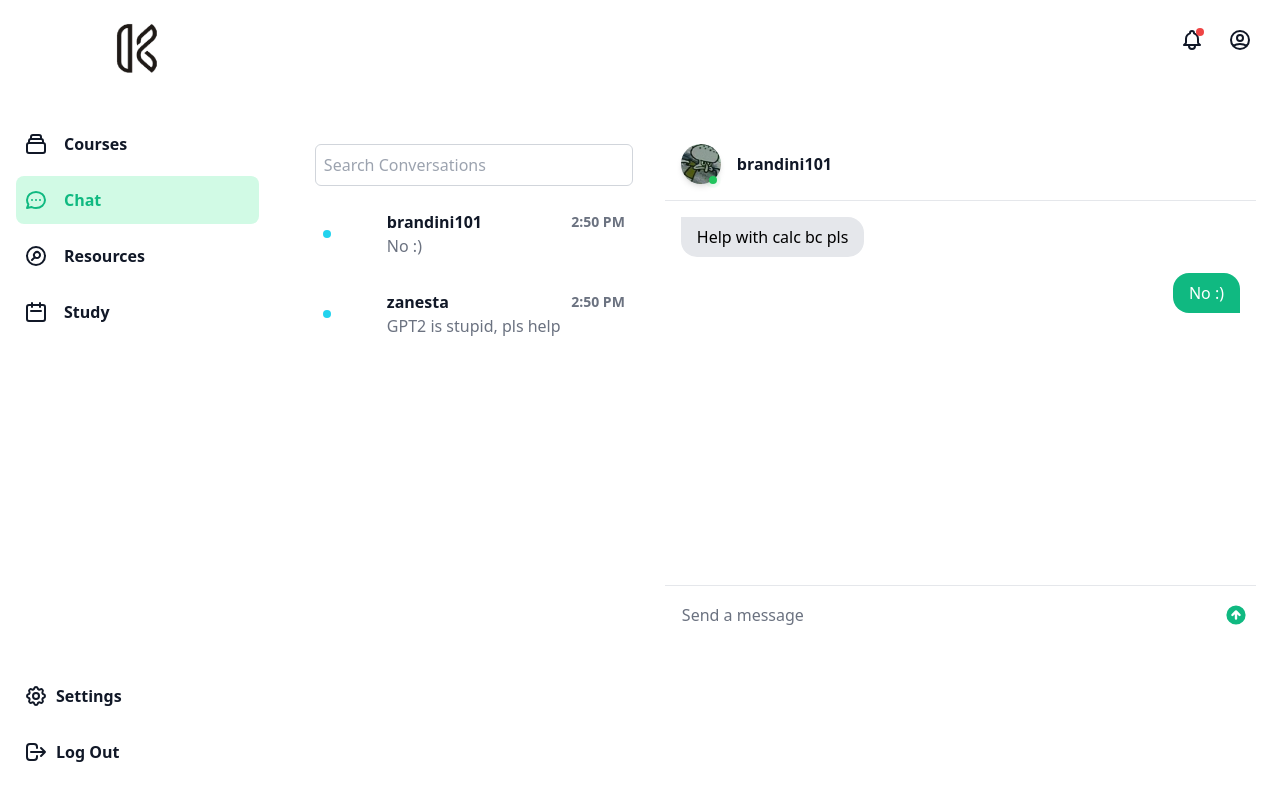
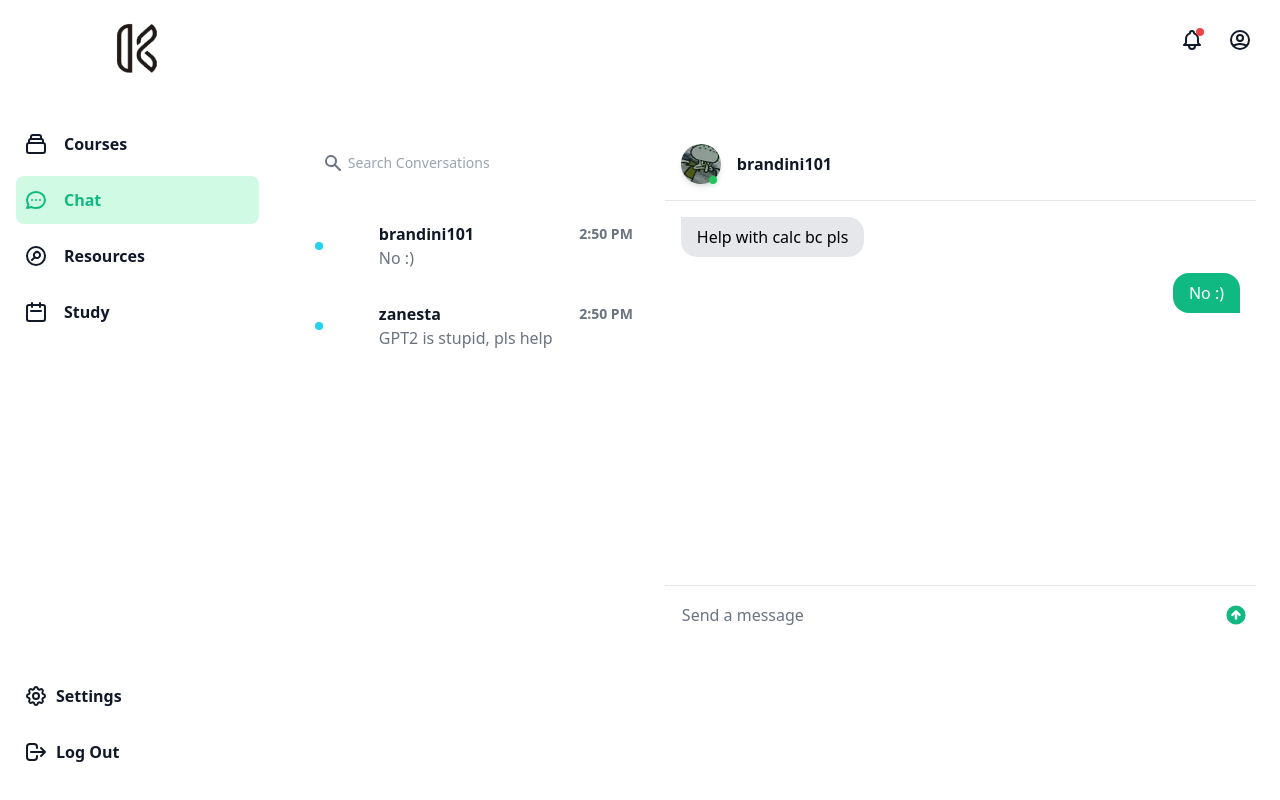
Before and after one commit to farbs03/kurricula-client, a React (Create React App) app: page /chat in a window 1280 px wide. Built offline with nearby package versions, Linux system fonts and the light colour scheme; a web font is replaced by a local one.

Commit message:
better styling, too lazy to fix ugly stuff

```diff
--- a/public/index.html
+++ b/public/index.html
@@ -2,14 +2,14 @@
 <html lang="en">
   <head>
     <meta charset="utf-8" />
-    <link rel="icon" href="%PUBLIC_URL%/favicon.ico" />
+    <link rel="icon" href="%PUBLIC_URL%/kurriculalogo.png" />
     <meta name="viewport" content="width=device-width, initial-scale=1" />
     <meta name="theme-color" content="#000000" />
     <meta
       name="description"
       content="The number one platform for students"
     />
-    <link rel="apple-touch-icon" href="%PUBLIC_URL%/logo192.png" />
+    <link rel="apple-touch-icon" href="%PUBLIC_URL%/kurriculalogo.png" />
     <!--
       manifest.json provides metadata used when your web app is installed on a
       user's mobile device or desktop. See https://developers.google.com/web/fundamentals/web-app-manifest/
--- a/src/components/Accordion.jsx
+++ b/src/components/Accordion.jsx
@@ -6,7 +6,7 @@ const Accordion = ({title, children}) => {
     <Disclosure>
       {({ open }) => (
         <>
-          <Disclosure.Button className="flex justify-between w-full my-1 px-4 py-2 text-sm font-medium text-left transition duration-200 ease-in text-gray-900 dark:text-gray-100 bg-gray-100 dark:bg-gray-700 rounded-lg hover:bg-gray-200 dark:hover:bg-gray-700 focus:outline-none focus-visible:ring focus-visible:ring-gray-500 focus-visible:ring-opacity-75">
+          <Disclosure.Button className="flex justify-between w-full my-1 px-4 py-2 text-sm font-medium text-left transition duration-200 ease-in text-gray-900 dark:text-gray-100 bg-gray-100 dark:bg-gray-800 rounded-lg hover:bg-gray-200 dark:hover:bg-gray-700 focus:outline-none focus-visible:ring focus-visible:ring-gray-500 focus-visible:ring-opacity-75">
             <span>{title}</span>
             <ChevronUpIcon
               className={`${
--- a/src/views/Chat/ChatInterface.jsx
+++ b/src/views/Chat/ChatInterface.jsx
@@ -52,7 +52,7 @@ const ChatInterface = ({friendName}) => {
     }
 
     return (
-        <div className='flex-grow bg-white dark:bg-gray-800'>
+        <div className='flex-grow bg-white dark:bg-gray-800 rounded-2xl'>
             <div className='p-4 border-b border-b-gray-200 dark:border-b-gray-700'>
 
                 <div className="flex items-center gap-4 w-fit mr-auto">
--- a/src/views/Chat/Conversations.jsx
+++ b/src/views/Chat/Conversations.jsx
@@ -1,6 +1,7 @@
 import React, { useState } from 'react'
 import {theme} from "../../theme"
 import { fakeUser } from '../../fakeUser'
+import {SearchIcon} from "@heroicons/react/solid"
 
 const Conversations = ({friendName, onChange}) => {
 
@@ -8,12 +9,41 @@ const Conversations = ({friendName, onChange}) => {
     let chats = user.chats
 
     return (
-        <div className='w-[350px] overflow-y-auto mx-auto p-4 bg-white dark:bg-gray-800 flex flex-col gap-4'>
-            <div className="flex justify-center">
-                <input type='text' className={theme.textfield} placeholder='Search Conversations' />
+        <div className='w-[350px] rounded-2xl overflow-y-auto mx-auto bg-white dark:bg-gray-800 flex flex-col gap-4 py-4'>
+            <div className='px-4'>
+                <label className="relative text-gray-500 dark:text-gray-400 block transition-duration-200 ease-in">
+                    <SearchIcon className='w-5 h-5 pointer-events-none absolute top-1/2 transform -translate-y-1/2 left-2' fill='currentColor' />
+                    <input
+                        type="text"
+                        className='
+                            rounded-md
+                            transition ease-in duration-200
+                            border-transparent
+                            flex-1
+                            appearance-none
+                            w-full
+                            block
+                            pr-2
+                            py-2
+                            pl-8
+                            bg-transparent
+                            placeholder-gray-400
+                            focus:outline-none
+                            focus:ring-0
+                            focus:border-transparent
+                            bg-gray-100 dark:bg-gray-700
+                            mb-4
+                            text-sm
+                            text-gray-900 dark:text-gray-100
+                        '
+                        placeholder='Search Conversations'
+                    />
+                </label>
             </div>
+
+
             {Object.keys(chats).map((person) => (
-                <div onClick={() => onChange(person)} className='p-2 hover:bg-gray-600 transition duration-200 ease-in cursor-pointer'>
+                <div onClick={() => onChange(person)} className='px-4 py-2 hover:bg-gray-200 dark:hover:bg-gray-700 transition duration-200 ease-in cursor-pointer'>
                     <div className="flex items-center gap-2">
                         <div className='flex gap-2 items-center'>
                             <div className="w-2 h-2">
--- a/src/views/Landing/Features.jsx
+++ b/src/views/Landing/Features.jsx
@@ -34,7 +34,7 @@ const Features = () => {
             <p className="font-bold text-3xl text-center mb-8">Features</p>
             <div className='grid md:grid-cols-2 justify-between w-fit mx-auto gap-12'>
                 {features.map((feature) => (
-                    <div className='max-w-lg flex flex-col gap-4 justify-center items-center w-full mx-auto p-4 rounded-xl drop-shadow-md transition duration-200 ease-in'>
+                    <div className='max-w-lg flex flex-col gap-4 justify-center items-center w-full mx-auto p-4 transition duration-200 ease-in'>
 
                         <div className='bg-gradient-to-r from-emerald-400 to-cyan-400 p-1 w-fit rounded-lg'>
                             <div className='w-12 h-12 mx-auto inline-flex justify-center items-center flex-shrink-0 bg-white dark:bg-gray-800 rounded-md'>
--- a/src/views/Study/AddEvent.jsx
+++ b/src/views/Study/AddEvent.jsx
@@ -56,7 +56,7 @@ const AddEvent = ({addEvent}) => {
                     {eventThemes && Object.values(eventThemes).map((eventTheme) => (
                         <button
                             onClick={() => setColor(eventTheme)}
-                            className={`rounded-full w-6 h-6 ${eventTheme} ${color === eventTheme ? "ring-2 dark:ring-gray-100" : ""} transition duration-200 ease-in`}
+                            className={`rounded-full w-6 h-6 ${eventTheme} ${color === eventTheme ? "ring-2 ring-gray-900 dark:ring-gray-100" : ""} transition duration-200 ease-in`}
                         />
                     ))}
                 </div>
```
Also changed, not shown: src/views/Courses/Course/Course.jsx (+37 -2 lines), src/views/Courses/FilterCourses.jsx (+5 -8 lines), public/kurriculalogo.png (added), public/manifest.json.
